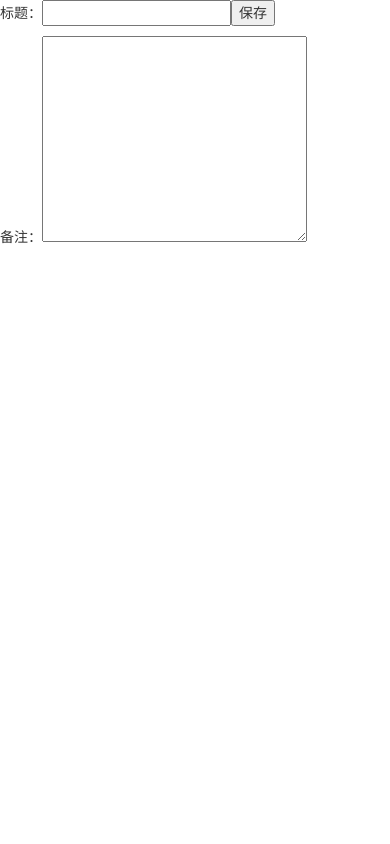
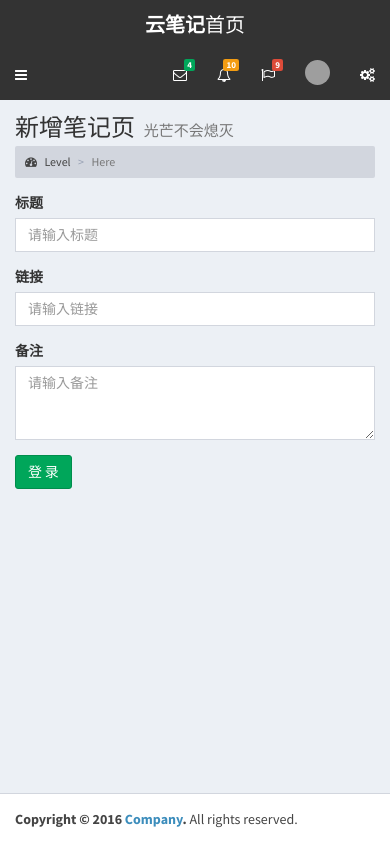
Before and after one commit to lupengliang/Django-Learning, a Django app: template tedu_note/note/templates/note/add_note.html in a window 390 px wide. Run offline with Django 3.2, Linux system fonts and the light colour scheme; the template is opened without the code that fills it, so the values that code supplies are empty; some libraries are stand-ins or nearby versions; grey boxes are pictures that could not be loaded.

Commit message:
2022.02.18 解决index文件bug???

```diff
--- a/tedu_note/note/models.py
+++ b/tedu_note/note/models.py
@@ -5,6 +5,7 @@ from user.models import User
 # 笔记表
 class Note(models.Model):
     title = models.CharField('标题', max_length=100)
+    link = models.CharField('链接', max_length=50, default="无")
     content = models.TextField('内容')
     created_time = models.DateTimeField('创建时间', auto_now_add=True)
     updated_time = models.DateTimeField('更新时间', auto_now_add=True)
--- a/tedu_note/note/templates/note/add_note.html
+++ b/tedu_note/note/templates/note/add_note.html
@@ -1,31 +1,39 @@
-<!DOCTYPE html>
-<html lang="zh-CN">
-<head>
-    <meta charset="utf-8">
-    <meta http-equiv="X-UA-Compatible" content="IE=edge">
-    <meta name="viewport" content="width=device-width, initial-scale=1">
-    <!-- 上述3个meta标签*必须*放在最前面，任何其他内容都*必须*跟随其后！ -->
-    <title>添加笔记</title>
-    <!-- Bootstrap -->
-    <link href="https://cdn.jsdelivr.net/npm/bootstrap@3.3.7/dist/css/bootstrap.min.css" rel="stylesheet">
-</head>
-<body>
+{% extends 'base.html' %}
 
 
-<form action="{% url 'note:add_note' %}" method="post">
-    <p>
-        标题：<input type="text" name="title"><input type="submit" value="保存">
-    </p>
-    <p>
-        备注：<textarea cols="30" rows="10" name="content"></textarea>
-    </p>
-</form>
+{% block title %}
+    <h1>
+        新增笔记页
+        <small>光芒不会熄灭</small>
+    </h1>
+{% endblock %}
 
 
-
-<!-- jQuery (Bootstrap 的所有 JavaScript 插件都依赖 jQuery，所以必须放在前边) -->
-<script src="https://cdn.jsdelivr.net/npm/jquery@1.12.4/dist/jquery.min.js"></script>
-<!-- 加载 Bootstrap 的所有 JavaScript 插件。你也可以根据需要只加载单个插件。 -->
-<script src="https://cdn.jsdelivr.net/npm/bootstrap@3.3.7/dist/js/bootstrap.min.js"></script>
-</body>
-</html>
+{% block content %}
+    <form action="{% url 'note:add_note' %}" method="post" class="form-horizontal">
+        {% csrf_token %}
+        <div class="form-group">
+            <label for="email" class="col-sm-2 control-label">标题</label>
+            <div class="col-sm-10 col-md-6">
+                <input type="text" class="form-control" id="title" name="title" placeholder="请输入标题">
+            </div>
+        </div>
+        <div class="form-group">
+            <label for="email" class="col-sm-2 control-label">链接</label>
+            <div class="col-sm-10 col-md-6">
+                <input type="text" class="form-control" id="link" name="link" placeholder="请输入链接">
+            </div>
+        </div>
+        <div class="form-group">
+            <label for="email" class="col-sm-2 control-label">备注</label>
+            <div class="col-sm-10 col-md-6">
+                <textarea class="form-control" rows="3" id="content" name="content" placeholder="请输入备注"></textarea>
+            </div>
+        </div>
+        <div class="form-group">
+            <div class="col-sm-offset-7 col-sm-10">
+                <button type="submit" class="btn btn-success">登 录</button>
+            </div>
+        </div>
+    </form>
+{% endblock %}
--- a/tedu_note/note/views.py
+++ b/tedu_note/note/views.py
@@ -31,8 +31,9 @@ def add_note(request):
         uid = request.session['uid']
         title = request.POST['title']
         content = request.POST['content']
+        link = request.POST['link']
 
-        Note.objects.create(title=title, content=content, user_id=uid)
+        Note.objects.create(title=title, content=content, user_id=uid, link=link)
         return HttpResponseRedirect(reverse('note:show_note'))
 
 
@@ -64,7 +65,9 @@ def update_note(request, note_id):
     elif request.method == 'POST':
         print('提前成功')
         content = request.POST['content']
+        link = request.POST['link']
         note.content = content  # 更新内容
+        note.link = link  # 更新内容
         note.save()  # 进行保存
 
     return HttpResponseRedirect(reverse('note:show_note'))
--- a/tedu_note/templates/base.html
+++ b/tedu_note/templates/base.html
@@ -60,7 +60,7 @@ desired effect
     <header class="main-header">
 
         <!-- Logo -->
-        <a href="javascript:void(0)" class="logo">
+        <a href="javascript:void(0)" class="logo" style="background-color: #333">
             <!-- mini logo for sidebar mini 50x50 pixels -->
             <span class="logo-mini"><b>A</b>LT</span>
             <!-- logo for regular state and mobile devices -->
@@ -68,7 +68,7 @@ desired effect
         </a>
 
         <!-- Header Navbar -->
-        <nav class="navbar navbar-static-top" role="navigation">
+        <nav class="navbar navbar-static-top" style="background-color: #333" role="navigation">
             <!-- Sidebar toggle button-->
             <a href="#" class="sidebar-toggle" data-toggle="push-menu" role="button">
                 <span class="sr-only">Toggle navigation</span>
@@ -92,7 +92,7 @@ desired effect
                                         <a href="#">
                                             <div class="pull-left">
                                                 <!-- User Image -->
-                                                <img src="{% static 'dist/img/user2-160x160.jpg' %}" class="img-circle"
+                                                <img src="https://img0.baidu.com/it/u=1586750472,1368684535&fm=253&fmt=auto&app=138&f=JPEG?w=421&h=431" class="img-circle"
                                                      alt="User Image">
                                             </div>
                                             <!-- Message title and timestamp -->
@@ -179,14 +179,14 @@ desired effect
                         <!-- Menu Toggle Button -->
                         <a href="#" class="dropdown-toggle" data-toggle="dropdown">
                             <!-- The user image in the navbar-->
-                            <img src="{% static 'dist/img/user2-160x160.jpg' %}" class="user-image" alt="User Image">
+                            <img src="https://img0.baidu.com/it/u=1586750472,1368684535&fm=253&fmt=auto&app=138&f=JPEG?w=421&h=431" class="user-image" alt="User Image">
                             <!-- hidden-xs hides the username on small devices so only the image appears. -->
                             <span class="hidden-xs">{{ request.user_obj.username }}</span>
                         </a>
                         <ul class="dropdown-menu">
                             <!-- The user image in the menu -->
                             <li class="user-header">
-                                <img src="{% static 'dist/img/user2-160x160.jpg' %}" class="img-circle"
+                                <img src="https://img0.baidu.com/it/u=1586750472,1368684535&fm=253&fmt=auto&app=138&f=JPEG?w=421&h=431" class="img-circle"
                                      alt="User Image">
 
                                 <p>
@@ -237,7 +237,7 @@ desired effect
             <!-- Sidebar user panel (optional) -->
             <div class="user-panel">
                 <div class="pull-left image">
-                    <img src="{% static 'dist/img/user2-160x160.jpg' %}" class="img-circle" alt="User Image">
+                    <img src="https://img0.baidu.com/it/u=1586750472,1368684535&fm=253&fmt=auto&app=138&f=JPEG?w=421&h=431" class="img-circle" alt="User Image">
                 </div>
                 <div class="pull-left info">
                     <p>{{ request.user_obj.username }}</p>
@@ -266,7 +266,7 @@ desired effect
                     <a href="#"><i class="fa fa-pencil-square"></i> <span>笔记管理</span><span class="pull-right-container"><i
                             class="fa fa-angle-left pull-right"></i></span></a>
                     <ul class="treeview-menu">
-                        <li><a href="#"><i class="fa fa-file-text"></i><span></span>我的笔记</a><span
+                        <li><a href="{% url 'note:show_note' %}"><i class="fa fa-file-text"></i><span></span>我的笔记</a><span
                                 class="pull-right-container"><i
                                 class="fa fa-angle-left pull-right"></i></span></li>
                             <li><a href="#"><i class="fa fa-file"></i><span></span>笔记列表</a><span
@@ -343,6 +343,7 @@ desired effect
                     <small>Optional description</small>
                 </h1>
             {% endblock %}
+
             <ol class="breadcrumb">
                 <li><a href="#"><i class="fa fa-dashboard"></i> Level</a></li>
                 <li class="active">Here</li>
```
Also changed, not shown: tedu_note/note/templates/note/all_note.html (+19 -28 lines), tedu_note/note/templates/note/update_note.html (+37 -26 lines), 1 other file.
